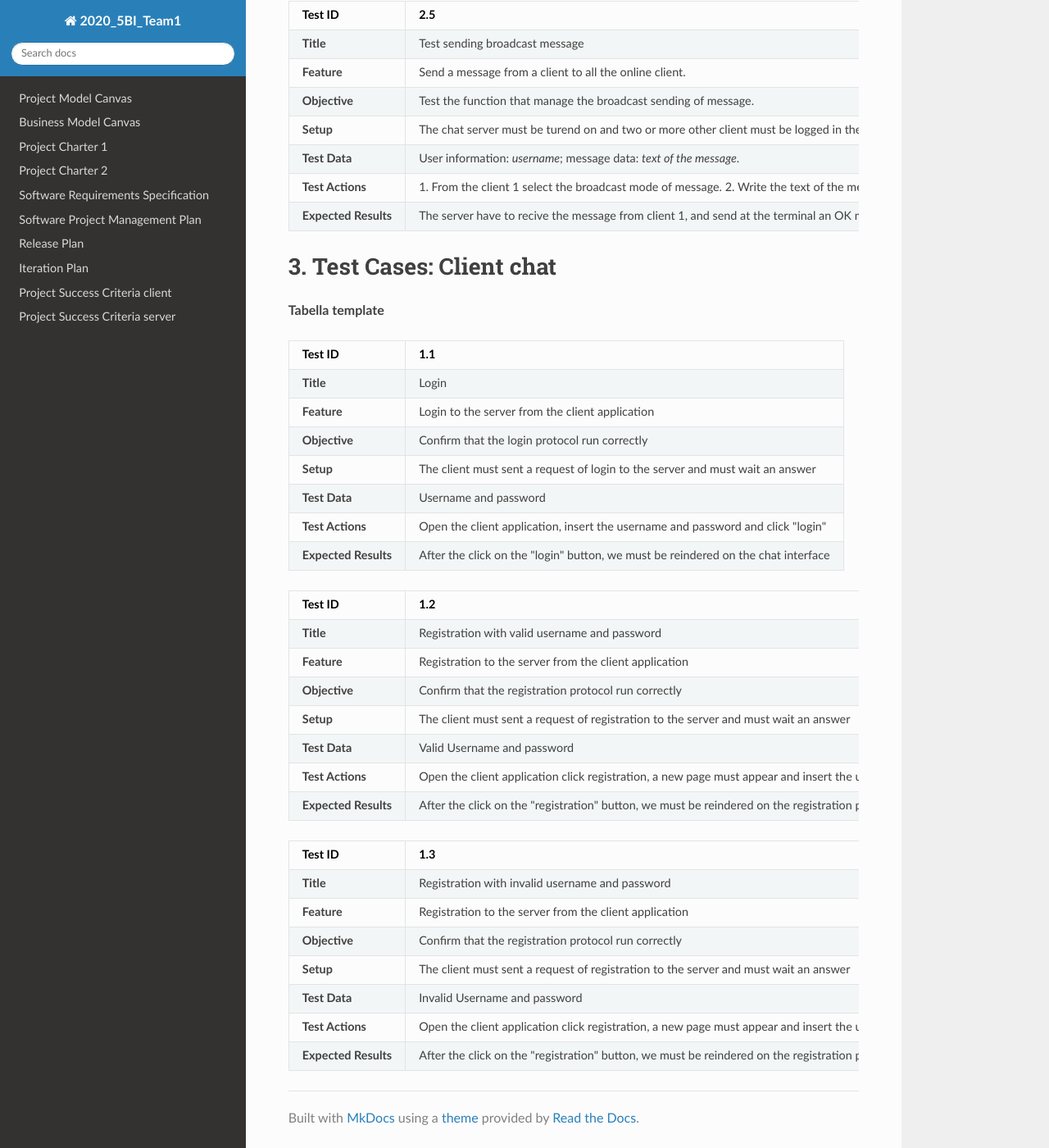
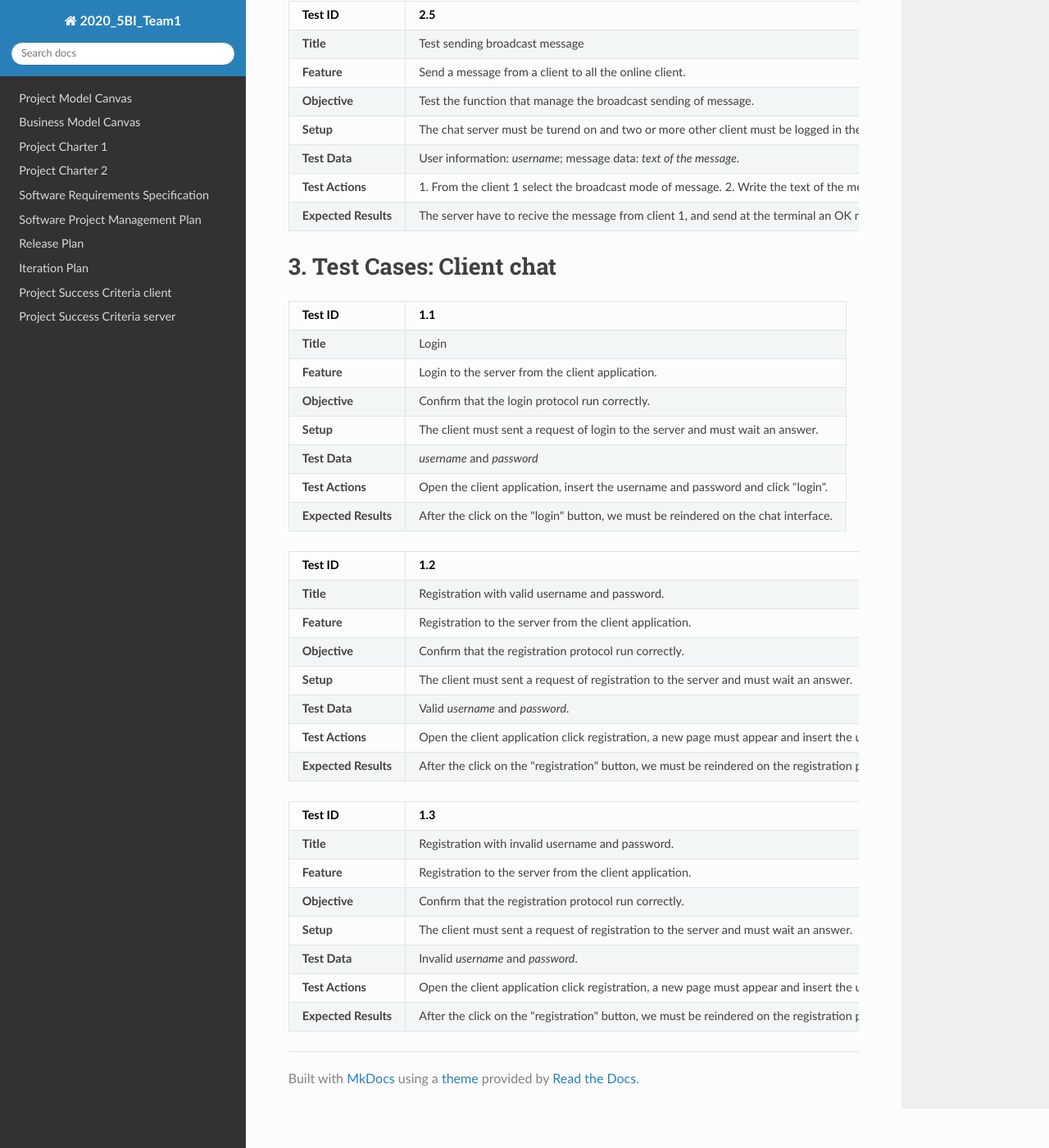
Before and after one commit to FrankMartinuz/2020_5BI_team1_Liboni, an MkDocs documentation site: the page built from docs/Test_case_specification.md, in a window 1280 px wide and 1400 px high, scrolled down 1107 px. Shown: the whole window at 82% size. Built offline with MkDocs 1.6.1, drawn with Linux system fonts in a browser that asks for light colours; nearby versions of some CDN libraries.

Commit message:
Ended the document

```diff
--- a/docs/Test_case_specification.md
+++ b/docs/Test_case_specification.md
@@ -44,34 +44,33 @@ This document is a Specification of all the test that we have made during our pr
 
 # 3. Test Cases: Client chat
 
-**Tabella template**
 
 | Test ID | 1.1 |
 | --- | --- |
-| **Title** | Login  |
-| **Feature** | Login to the server from the client application |
-| **Objective** | Confirm that the login protocol run correctly |
-| **Setup** | The client must sent a request of login to the server and must wait an answer  |
-| **Test Data** | Username and password |
-| **Test Actions** | Open the client application, insert the username and password and click "login" |
-| **Expected Results** | After the click on the "login" button, we must be reindered on the chat interface |
+| **Title** | Login |
+| **Feature** | Login to the server from the client application. |
+| **Objective** | Confirm that the login protocol run correctly. |
+| **Setup** | The client must sent a request of login to the server and must wait an answer. |
+| **Test Data** | *username* and *password* |
+| **Test Actions** | Open the client application, insert the username and password and click "login". |
+| **Expected Results** | After the click on the "login" button, we must be reindered on the chat interface. |
 
 | Test ID | 1.2 |
 | --- | --- |
-| **Title** |  Registration with valid username and password  |
-| **Feature** | Registration to the server from the client application |
-| **Objective** | Confirm that the registration protocol run correctly |
-| **Setup** | The client must sent a request of registration to the server and must wait an answer  |
-| **Test Data** | Valid Username and password |
-| **Test Actions** | Open the client application click registration, a new page must appear and insert the username and password and click "Send" |
-| **Expected Results** | After the click on the "registration" button, we must be reindered on the registration page, and after the click on the "send" button we must be reindered on the chat interface |
+| **Title** |  Registration with valid username and password.  |
+| **Feature** | Registration to the server from the client application. |
+| **Objective** | Confirm that the registration protocol run correctly. |
+| **Setup** | The client must sent a request of registration to the server and must wait an answer. |
+| **Test Data** | Valid *username* and *password*. |
+| **Test Actions** | Open the client application click registration, a new page must appear and insert the username and password and click "Send". |
+| **Expected Results** | After the click on the "registration" button, we must be reindered on the registration page, and after the click on the "send" button we must be reindered on the chat interface. |
 
 | Test ID | 1.3 |
 | --- | --- |
-| **Title** |  Registration with invalid username and password  |
-| **Feature** | Registration to the server from the client application |
-| **Objective** | Confirm that the registration protocol run correctly |
-| **Setup** | The client must sent a request of registration to the server and must wait an answer  |
-| **Test Data** | Invalid Username and password |
-| **Test Actions** | Open the client application click registration, a new page must appear and insert the username and password and click "Send" |
-| **Expected Results** | After the click on the "registration" button, we must be reindered on the registration page, and after the click on the "send" button on the page must apper an error message |
+| **Title** |  Registration with invalid username and password.  |
+| **Feature** | Registration to the server from the client application. |
+| **Objective** | Confirm that the registration protocol run correctly. |
+| **Setup** | The client must sent a request of registration to the server and must wait an answer. |
+| **Test Data** | Invalid *username* and *password*. |
+| **Test Actions** | Open the client application click registration, a new page must appear and insert the username and password and click "Send". |
+| **Expected Results** | After the click on the "registration" button, we must be reindered on the registration page, and after the click on the "send" button on the page must apper an error message. |
```
Also changed, not shown: 1 other file.
